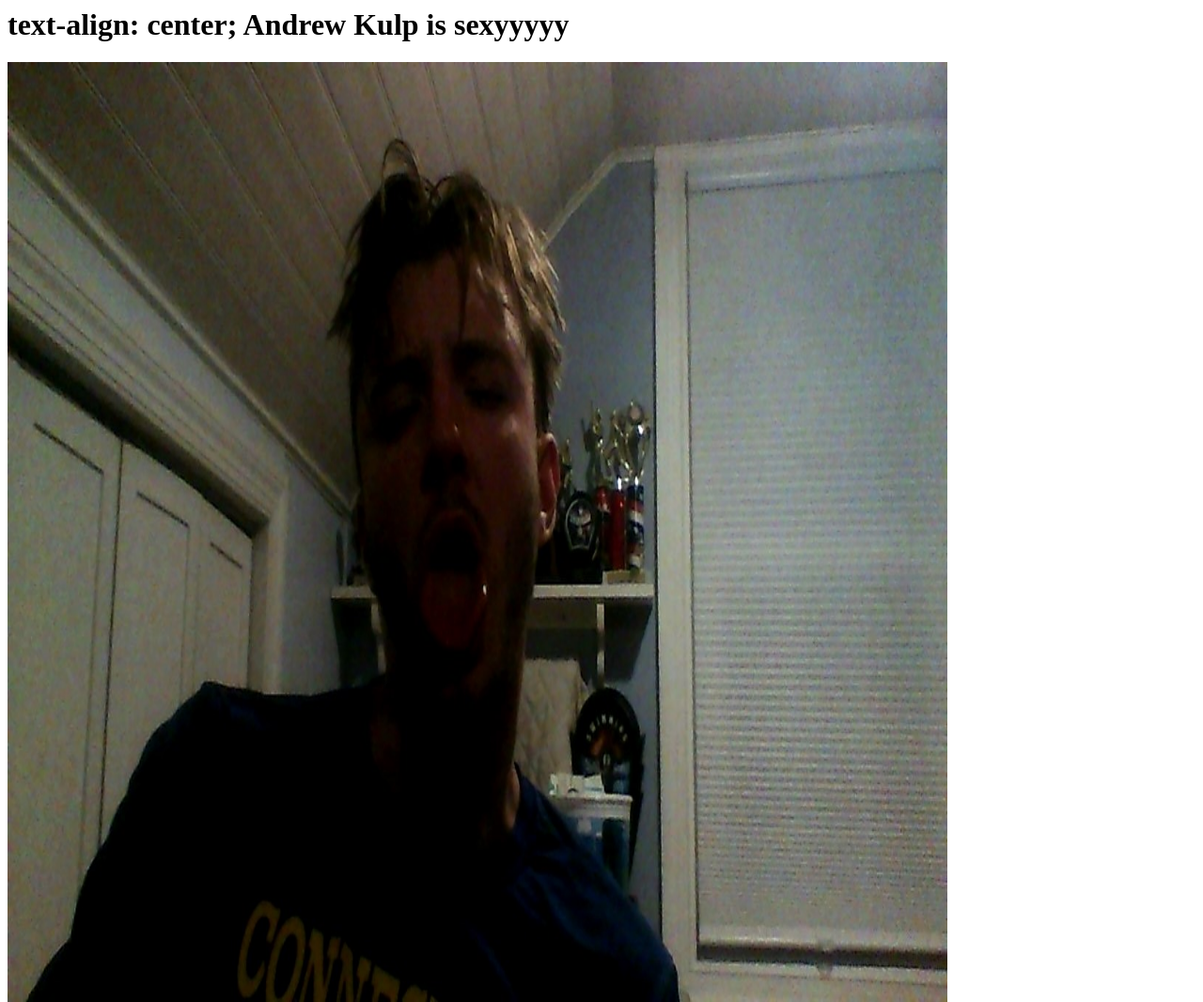
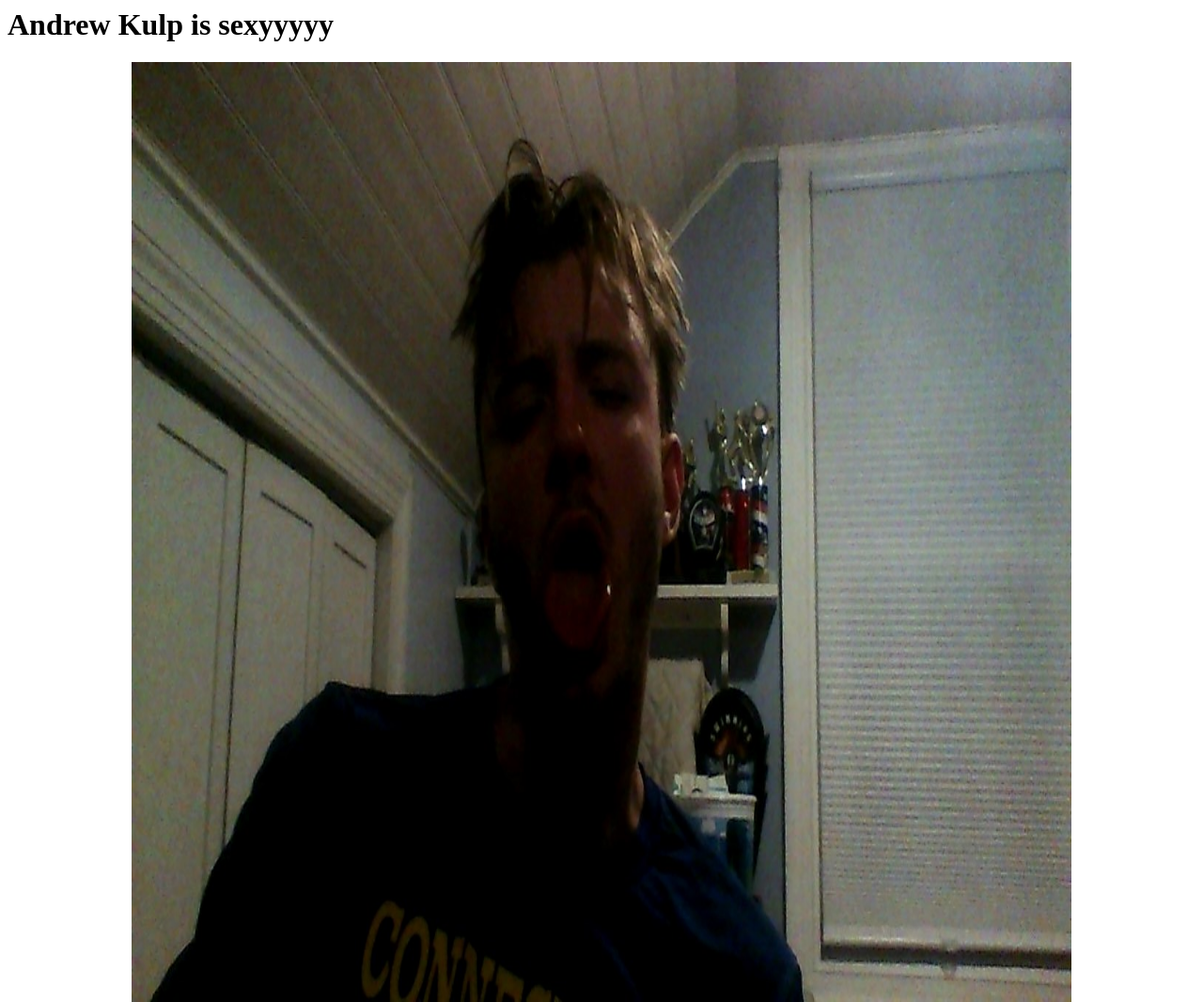
Before and after one commit to akulp01/akulp01.github.io, a plain HTML site: page index.html in a window 1280 px wide. Shown: the whole page at 94% size. Drawn offline with Linux system fonts and the light colour scheme.

Commit message:
Update index.html

```diff
--- a/index.html
+++ b/index.html
@@ -1,7 +1,8 @@
 <html>
-<h1>text-align: center;
-    Andrew Kulp is sexyyyyy</h1>
+<h1>Andrew Kulp is sexyyyyy</h1>
 <body>
+    <center>
     <img src="faceS.jpg" alt="Sexy Andrew face" height="1000" width="1000"/>
+    </center>
 </body>
 </html>
```
